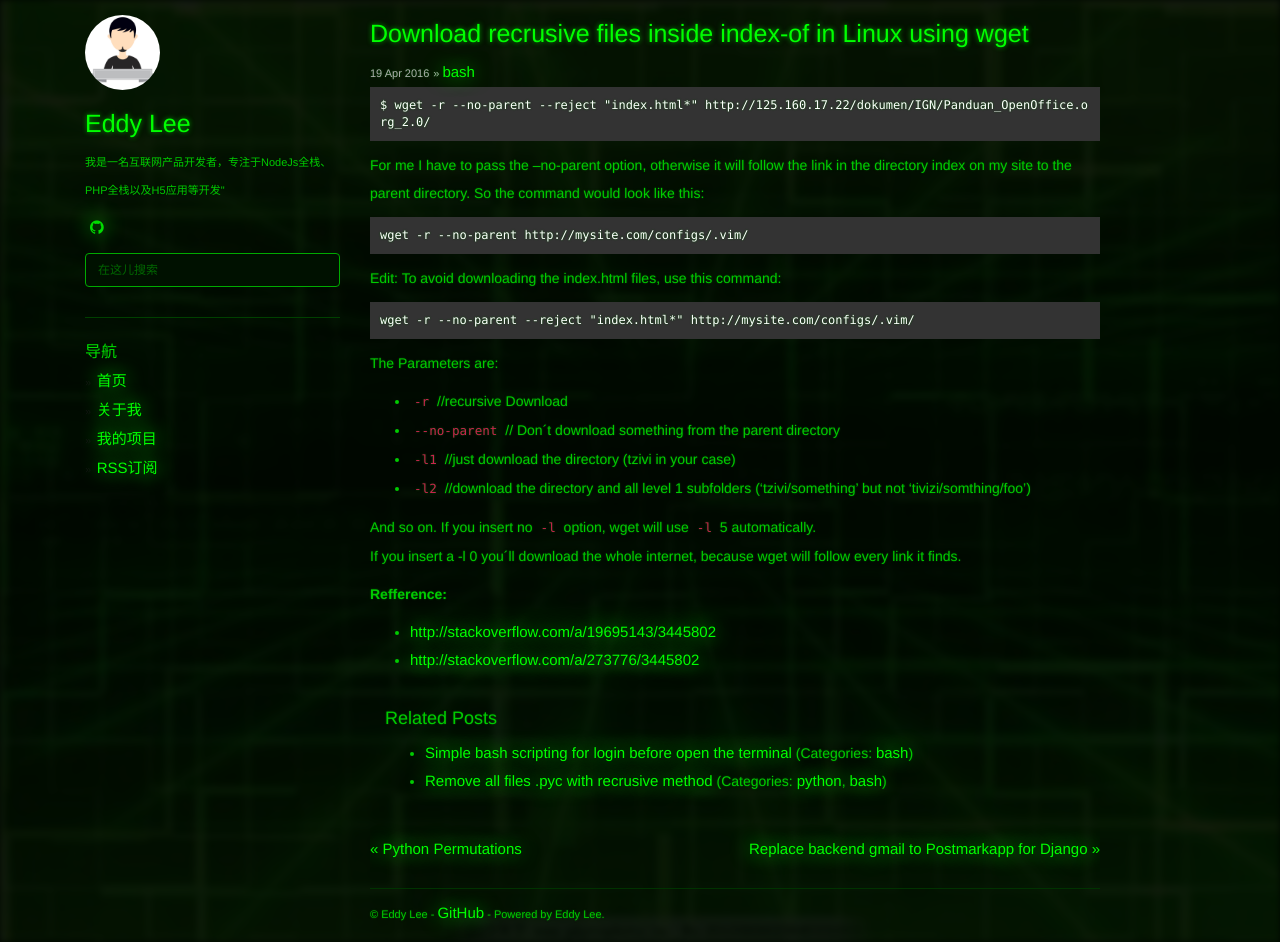
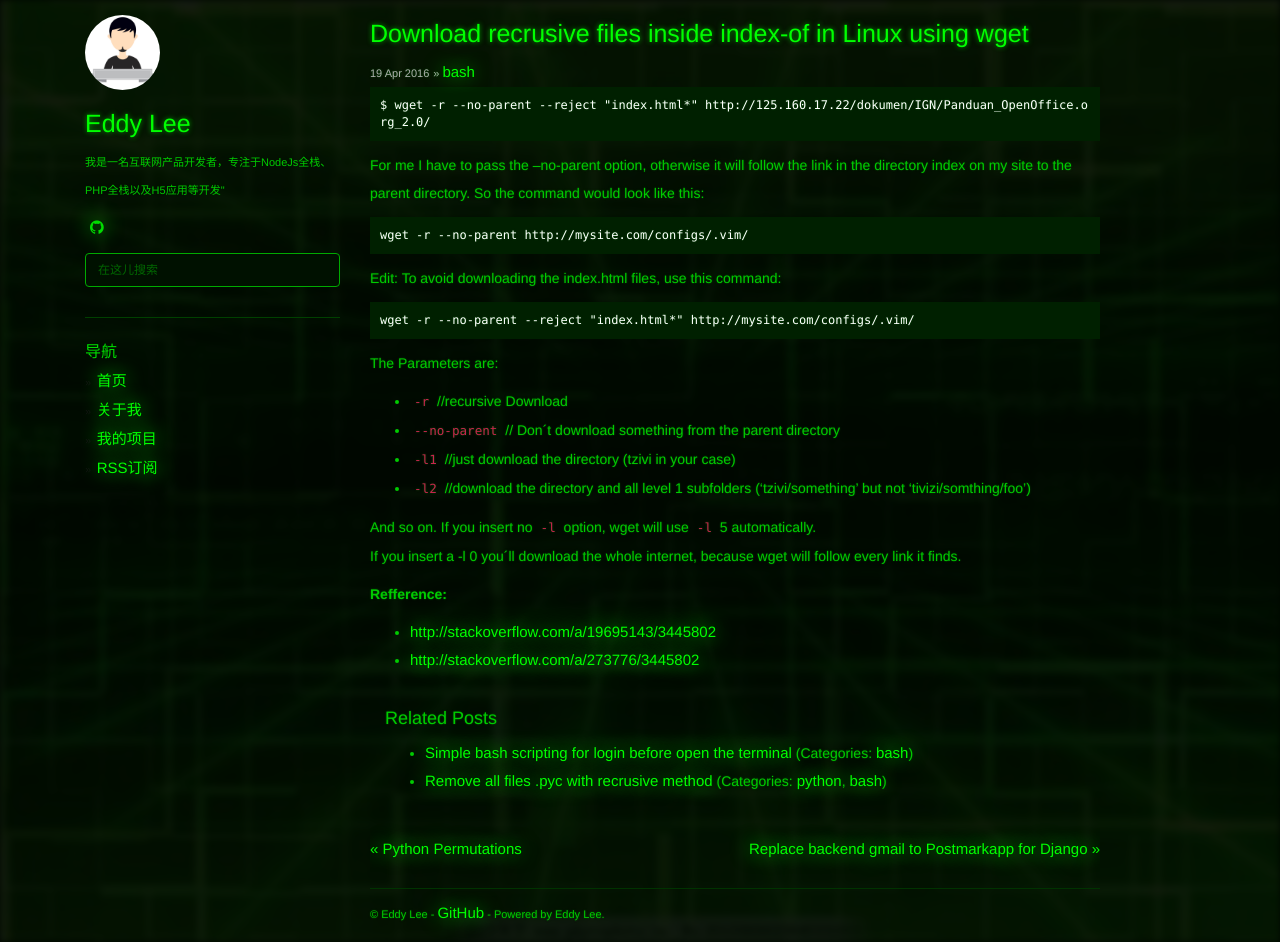
Before and after one commit to eddy2lee/eddy2lee.github.io, a Jekyll site: the page built from _posts/2016-04-19-download-recrusive-files-inside-index-of-in-linux-using-wget.markdown, in a window 1280 px wide and 942 px high. Built offline with Jekyll 4.4.1, drawn with Linux system fonts in a browser that asks for light colours; nearby versions of some CDN libraries.

Commit message:
Update main.css

```diff
--- a/static/css/main.css
+++ b/static/css/main.css
@@ -81,7 +81,7 @@ div.content pre {
   border: none;
 }
 div.content .highlight {
-	background: #333333;
+  background: #002000;
 }
 footer {
   border-top: 1px solid #003300;
```
